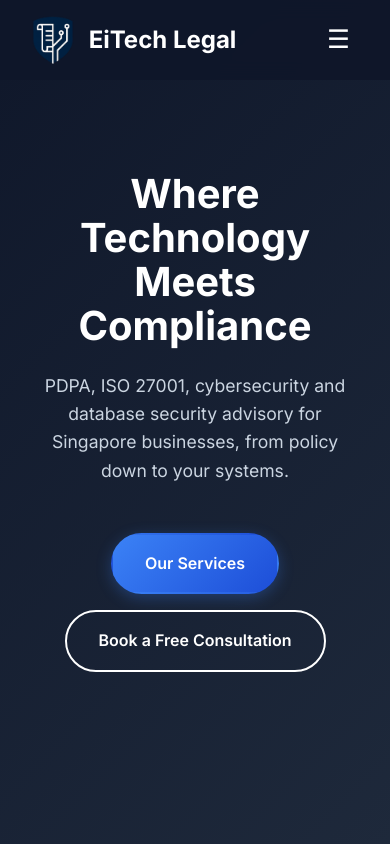
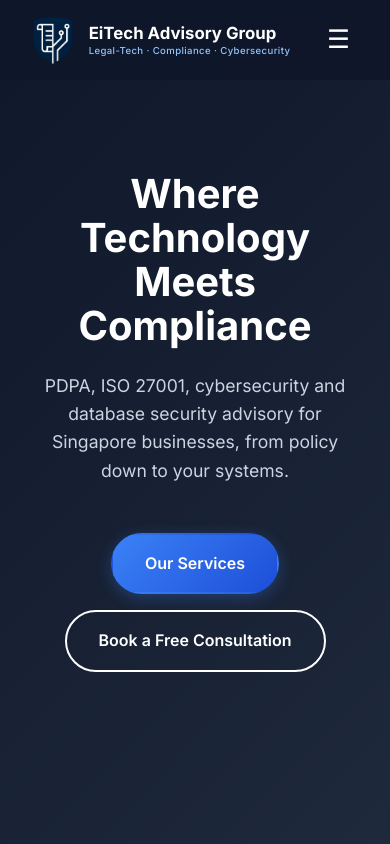
Before and after one commit to eitechlegal/eitechlegal.github.io, a plain HTML site: page index.html in a window 390 px wide. Shown: the top 844 px of the page. Drawn offline with Linux system fonts and the light colour scheme.

Commit message:
Rename site brand to registered name EiTech Advisory Group
- Logo text with Legal-Tech · Compliance · Cybersecurity tagline
- Page titles, share tags, share image and README use registered name
- Privacy policy and terms: "business" instead of "company"

Co-Authored-By: Claude Opus 5.5 <noreply@anthropic.com>
Claude-Session: https://claude.ai/code/session_01K3U7yVqoyezVagjHfdywYb

```diff
--- a/assets/site.css
+++ b/assets/site.css
@@ -18,3 +18,11 @@
   .navbar .nav-menu.open li { list-style: none; }
   .navbar .nav-menu.open a { display: block; padding: 0.75rem 0; border-bottom: 1px solid rgba(255, 255, 255, 0.08); }
 }
+
+/* Logo with tagline */
+.logo-text { display: inline-flex; flex-direction: column; line-height: 1.15; }
+.logo-tagline { font-size: 0.68rem; font-weight: 500; letter-spacing: 0.04em; color: #93c5fd; margin-top: 2px; }
+@media (max-width: 420px) {
+  .logo-text { font-size: 1.05rem !important; }
+  .logo-tagline { font-size: 0.6rem; }
+}
--- a/index.html
+++ b/index.html
@@ -3,21 +3,21 @@
 <head>
     <meta charset="UTF-8">
     <meta name="viewport" content="width=device-width, initial-scale=1.0">
-    <title>Data Protection, Cybersecurity &amp; PDPA Compliance | Singapore | EiTech Legal</title>
+    <title>Data Protection, Cybersecurity &amp; PDPA Compliance | Singapore | EiTech Advisory Group</title>
     <meta name="description" content="Where technology meets compliance: PDPA, ISO 27001, cybersecurity, DPO and database security advisory for Singapore businesses, from policy down to your systems.">
     <link rel="canonical" href="https://eitechlegal.com/">
     <link rel="icon" type="image/png" sizes="32x32" href="assets/favicon-32.png">
     <link rel="apple-touch-icon" href="assets/apple-touch-icon.png">
     <meta property="og:type" content="website">
-    <meta property="og:site_name" content="EiTech Legal">
-    <meta property="og:title" content="Data Protection, Cybersecurity &amp; PDPA Compliance | Singapore | EiTech Legal">
+    <meta property="og:site_name" content="EiTech Advisory Group">
+    <meta property="og:title" content="Data Protection, Cybersecurity &amp; PDPA Compliance | Singapore | EiTech Advisory Group">
     <meta property="og:description" content="Where technology meets compliance: PDPA, ISO 27001, cybersecurity, DPO and database security advisory for Singapore businesses, from policy down to your systems.">
     <meta property="og:url" content="https://eitechlegal.com/">
     <meta property="og:image" content="https://eitechlegal.com/assets/og-image.png">
     <meta property="og:image:width" content="1200">
     <meta property="og:image:height" content="630">
     <meta name="twitter:card" content="summary_large_image">
-    <script type="application/ld+json">{"@context": "https://schema.org", "@type": "ProfessionalService", "name": "EiTech Advisory Group", "alternateName": "EiTech Legal", "url": "https://eitechlegal.com/", "logo": "https://eitechlegal.com/logo.png", "image": "https://eitechlegal.com/assets/og-image.png", "email": "contact@eitechlegal.com", "address": {"@type": "PostalAddress", "addressCountry": "SG"}, "areaServed": ["SG", "IN"], "description": "Data protection, cybersecurity and PDPA compliance consulting in Singapore, with India DPDP Act support. Not a law firm; does not provide legal advice.", "knowsAbout": ["DPDP Act 2023", "PDPA", "ISO/IEC 27001", "Cybersecurity", "Data protection"]}</script>
+    <script type="application/ld+json">{"@context": "https://schema.org", "@type": "ProfessionalService", "name": "EiTech Advisory Group", "url": "https://eitechlegal.com/", "logo": "https://eitechlegal.com/logo.png", "image": "https://eitechlegal.com/assets/og-image.png", "email": "contact@eitechlegal.com", "address": {"@type": "PostalAddress", "addressCountry": "SG"}, "areaServed": ["SG", "IN"], "description": "Data protection, cybersecurity and PDPA compliance consulting in Singapore, with India DPDP Act support. Not a law firm; does not provide legal advice.", "knowsAbout": ["DPDP Act 2023", "PDPA", "ISO/IEC 27001", "Cybersecurity", "Data protection"]}</script>
 
 
 
@@ -627,8 +627,8 @@
     <nav class="navbar" id="navbar">
         <div class="nav-container">
             <a href="#home" class="logo">
-                <img src="logo.png" alt="EiTech Legal Logo" class="logo-img" onerror="this.style.display='none'">
-                <span class="logo-text">EiTech Legal</span>
+                <img src="logo.png" alt="EiTech Advisory Group logo" class="logo-img" onerror="this.style.display='none'">
+                <span class="logo-text">EiTech Advisory Group<small class="logo-tagline">Legal-Tech · Compliance · Cybersecurity</small></span>
             </a>
             <ul class="nav-menu">
                 <li><a href="#home" class="nav-link active">Home</a></li>
@@ -727,9 +727,9 @@
         <div class="container">
             <div class="about-content">
                 <div class="about-text">
-                    <h2>About EiTech Legal</h2>
+                    <h2>About EiTech Advisory Group</h2>
                     <p>
-                        EiTech Legal is a boutique advisory firm specializing in data protection, cybersecurity and regulatory compliance for organisations in Singapore and the region. We combine legal training with more than 25 years of hands-on enterprise IT experience, so compliance programmes are grounded in how your systems and data actually work.
+                        EiTech Advisory Group is a boutique advisory firm specializing in data protection, cybersecurity and regulatory compliance for organisations in Singapore and the region. We combine legal training with more than 25 years of hands-on enterprise IT experience, so compliance programmes are grounded in how your systems and data actually work.
                     </p>
                     <div class="founder-card">
                         <h3>About our founder</h3>
```
Also changed, not shown: dpdp.html (+4 -4 lines), india.html (+6 -6 lines), privacy.html (+4 -4 lines), resources.html (+6 -6 lines), terms.html (+4 -4 lines), thanks.html (+1 -1 lines), assets/og-image.png, 1 other file.
